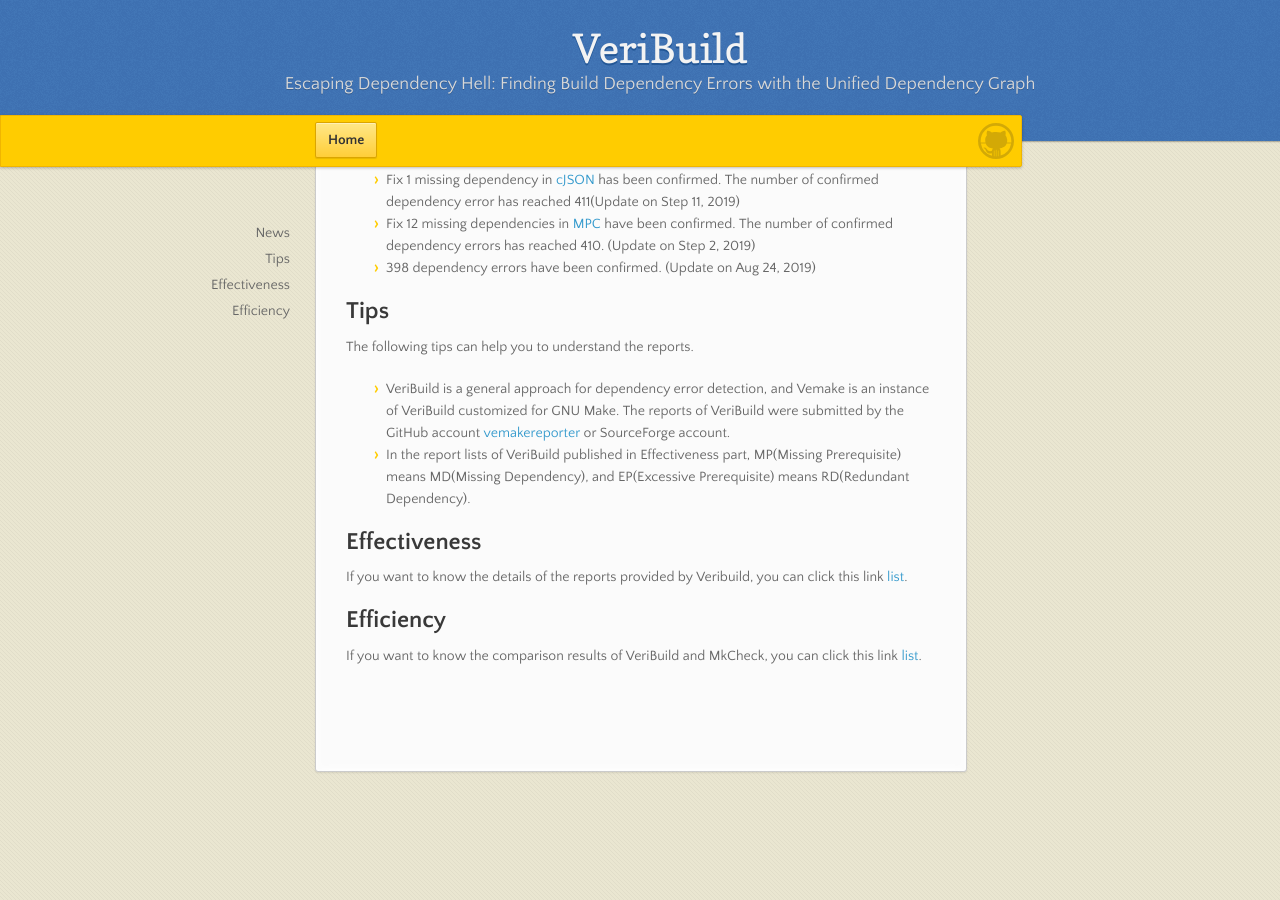
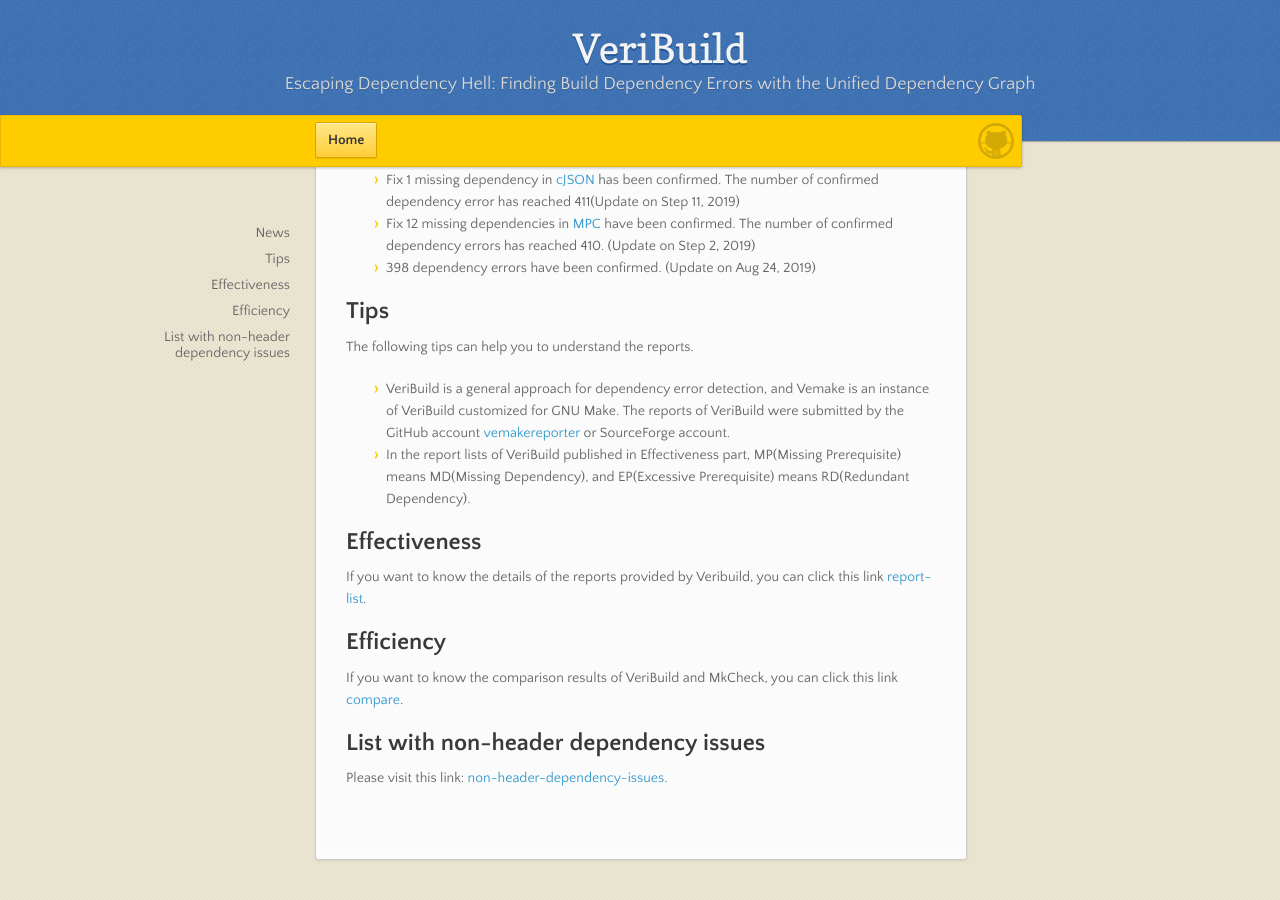
Before and after one commit to veribuild/veribuild.github.io, a Jekyll site: the page built from index.md, in a window 1280 px wide and 900 px high, scrolled down 110 px. Built offline with Jekyll 4.4.1, drawn with Linux system fonts in a browser that asks for light colours; before the commit the page ends 922 px from its top, so only the background shows below that.

Commit message:
Create a separate list for non-header dependency issues

```diff
--- a/index.md
+++ b/index.md
@@ -17,7 +17,10 @@ The following tips can help you to understand the reports.
 - In the report lists of VeriBuild published in Effectiveness part, MP(Missing Prerequisite) means MD(Missing Dependency), and EP(Excessive Prerequisite) means RD(Redundant Dependency).
 
 ## Effectiveness
-If you want to know the details of the reports provided by Veribuild, you can click this link [list](/list).
+If you want to know the details of the reports provided by Veribuild, you can click this link [report-list](/list).
 
 ## Efficiency
-If you want to know the comparison results of VeriBuild and MkCheck, you can click this link [list](/compare).
+If you want to know the comparison results of VeriBuild and MkCheck, you can click this link [compare](/compare).
+
+## List with non-header dependency issues
+Please visit this link: [non-header-dependency-issues](/list_nhd).
```
Also changed, not shown: list_nhd.md (added, +39 -0 lines).
